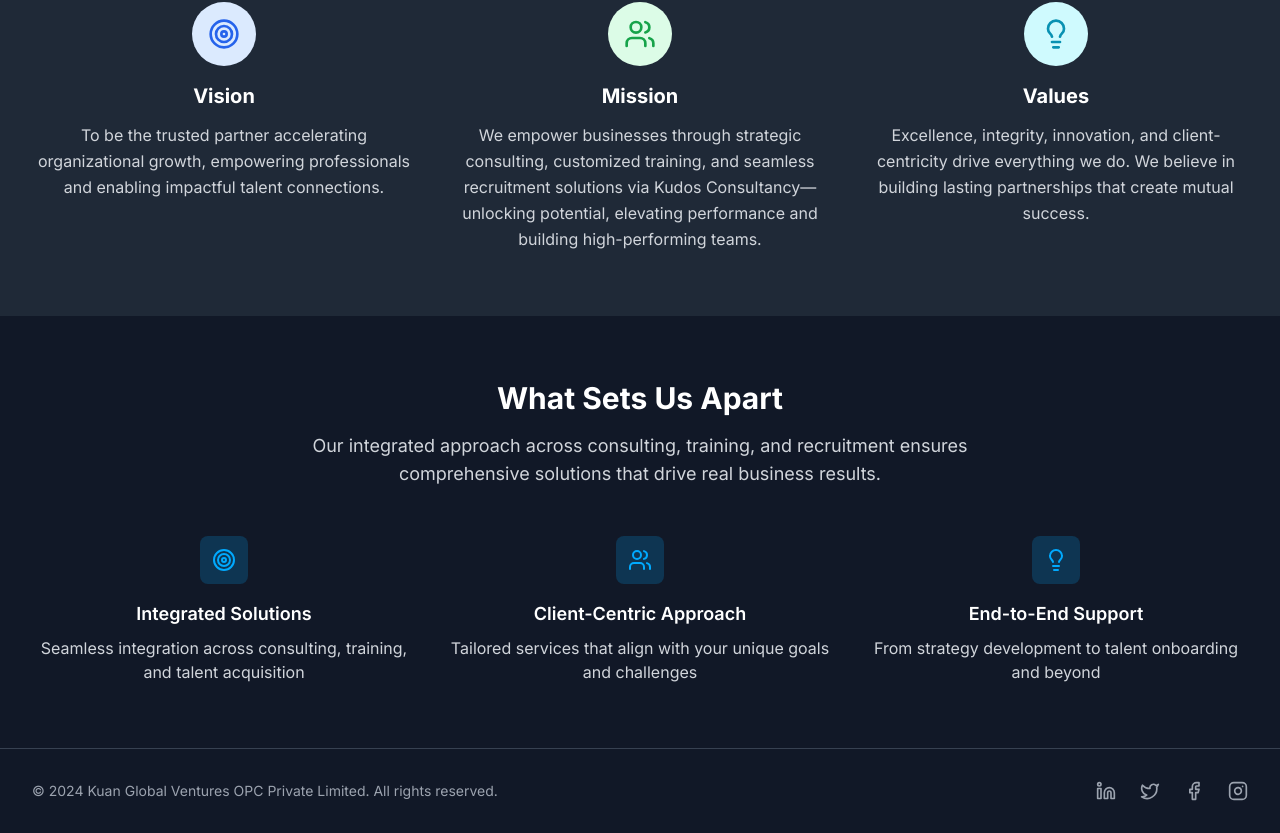
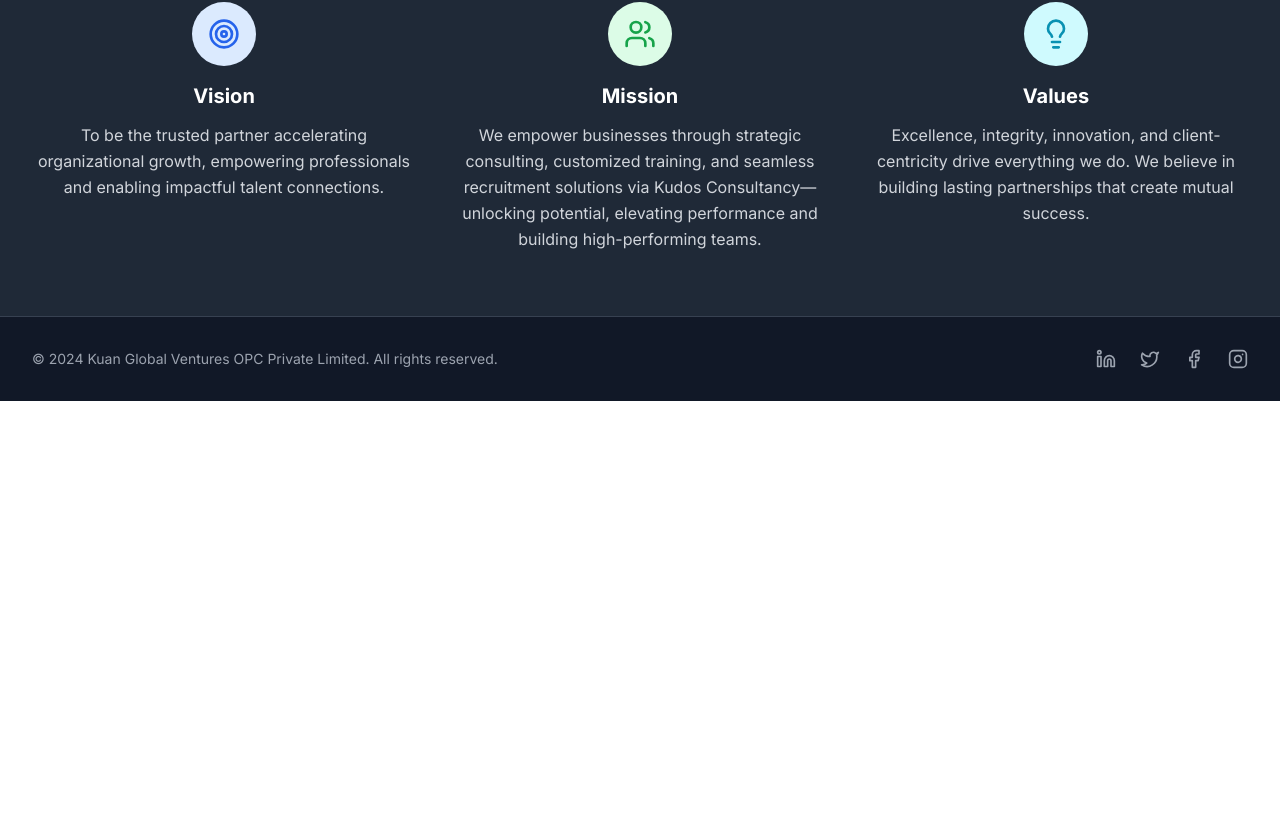
Before and after one commit to Aylianse/KuanGlobalVentures, a Next.js app: page /about in a window 1280 px wide. Shown: the part 5034-5867 px from the top of the page. After the commit the page ends 5435 px from the top, so only its background shows below. Built offline with nearby package versions, Linux system fonts and the light colour scheme.

Commit message:
Fix: Make vision graphic icons bigger and move 'What Sets Us Apart' section above footer

```diff
--- a/app/page.tsx
+++ b/app/page.tsx
@@ -718,6 +718,75 @@ export default function Home() {
         </div>
       </section>
 
+      {/* What Sets Us Apart Section */}
+      <section className="py-20 bg-gray-900">
+        <div className="max-w-7xl mx-auto px-4 sm:px-6 lg:px-8">
+          <motion.div
+            initial={{ opacity: 0, y: 30 }}
+            whileInView={{ opacity: 1, y: 0 }}
+            transition={{ duration: 0.6 }}
+            viewport={{ once: true }}
+            className="text-center mb-12"
+          >
+            <h3 className="text-3xl font-bold text-white mb-4">What Sets Us Apart</h3>
+            <p className="text-gray-300 text-lg max-w-3xl mx-auto">
+              Our integrated approach across consulting, training, and recruitment ensures
+              comprehensive solutions that drive real business results.
+            </p>
+          </motion.div>
+
+          <div className="grid md:grid-cols-3 gap-8">
+            <motion.div
+              initial={{ opacity: 0, y: 30 }}
+              whileInView={{ opacity: 1, y: 0 }}
+              transition={{ duration: 0.6, delay: 0.1 }}
+              viewport={{ once: true }}
+              className="text-center"
+            >
+              <div className="w-12 h-12 bg-primary/20 rounded-lg flex items-center justify-center mx-auto mb-4">
+                <Target className="w-6 h-6 text-primary" />
+              </div>
+              <h4 className="text-lg font-semibold text-white mb-2">Integrated Solutions</h4>
+              <p className="text-gray-300">
+                Seamless integration across consulting, training, and talent acquisition
+              </p>
+            </motion.div>
+
+            <motion.div
+              initial={{ opacity: 0, y: 30 }}
+              whileInView={{ opacity: 1, y: 0 }}
+              transition={{ duration: 0.6, delay: 0.2 }}
+              viewport={{ once: true }}
+              className="text-center"
+            >
+              <div className="w-12 h-12 bg-primary/20 rounded-lg flex items-center justify-center mx-auto mb-4">
+                <Users className="w-6 h-6 text-primary" />
+              </div>
+              <h4 className="text-lg font-semibold text-white mb-2">Client-Centric Approach</h4>
+              <p className="text-gray-300">
+                Tailored services that align with your unique goals and challenges
+              </p>
+            </motion.div>
+
+            <motion.div
+              initial={{ opacity: 0, y: 30 }}
+              whileInView={{ opacity: 1, y: 0 }}
+              transition={{ duration: 0.6, delay: 0.3 }}
+              viewport={{ once: true }}
+              className="text-center"
+            >
+              <div className="w-12 h-12 bg-primary/20 rounded-lg flex items-center justify-center mx-auto mb-4">
+                <Lightbulb className="w-6 h-6 text-primary" />
+              </div>
+              <h4 className="text-lg font-semibold text-white mb-2">End-to-End Support</h4>
+              <p className="text-gray-300">
+                From strategy development to talent onboarding and beyond
+              </p>
+            </motion.div>
+          </div>
+        </div>
+      </section>
+
       <Footer />
 
       {/* Popup Form */}
--- a/components/Footer.tsx
+++ b/components/Footer.tsx
@@ -196,74 +196,6 @@ export default function Footer() {
           </div>
         </div>
 
-        {/* What Sets Us Apart Section */}
-        <div className="py-16">
-          <div className="max-w-7xl mx-auto px-4 sm:px-6 lg:px-8">
-            <motion.div
-              initial={{ opacity: 0, y: 30 }}
-              whileInView={{ opacity: 1, y: 0 }}
-              transition={{ duration: 0.6 }}
-              viewport={{ once: true }}
-              className="text-center mb-12"
-            >
-              <h3 className="text-3xl font-bold text-white mb-4">What Sets Us Apart</h3>
-              <p className="text-gray-300 text-lg max-w-3xl mx-auto">
-                Our integrated approach across consulting, training, and recruitment ensures
-                comprehensive solutions that drive real business results.
-              </p>
-            </motion.div>
-
-            <div className="grid md:grid-cols-3 gap-8">
-              <motion.div
-                initial={{ opacity: 0, y: 30 }}
-                whileInView={{ opacity: 1, y: 0 }}
-                transition={{ duration: 0.6, delay: 0.1 }}
-                viewport={{ once: true }}
-                className="text-center"
-              >
-                <div className="w-12 h-12 bg-primary/20 rounded-lg flex items-center justify-center mx-auto mb-4">
-                  <Target className="w-6 h-6 text-primary" />
-                </div>
-                <h4 className="text-lg font-semibold text-white mb-2">Integrated Solutions</h4>
-                <p className="text-gray-300">
-                  Seamless integration across consulting, training, and talent acquisition
-                </p>
-              </motion.div>
-
-              <motion.div
-                initial={{ opacity: 0, y: 30 }}
-                whileInView={{ opacity: 1, y: 0 }}
-                transition={{ duration: 0.6, delay: 0.2 }}
-                viewport={{ once: true }}
-                className="text-center"
-              >
-                <div className="w-12 h-12 bg-primary/20 rounded-lg flex items-center justify-center mx-auto mb-4">
-                  <Users className="w-6 h-6 text-primary" />
-                </div>
-                <h4 className="text-lg font-semibold text-white mb-2">Client-Centric Approach</h4>
-                <p className="text-gray-300">
-                  Tailored services that align with your unique goals and challenges
-                </p>
-              </motion.div>
-
-              <motion.div
-                initial={{ opacity: 0, y: 30 }}
-                whileInView={{ opacity: 1, y: 0 }}
-                transition={{ duration: 0.6, delay: 0.3 }}
-                viewport={{ once: true }}
-                className="text-center"
-              >
-                <div className="w-12 h-12 bg-primary/20 rounded-lg flex items-center justify-center mx-auto mb-4">
-                  <Lightbulb className="w-6 h-6 text-primary" />
-                </div>
-                <h4 className="text-lg font-semibold text-white mb-2">End-to-End Support</h4>
-                <p className="text-gray-300">
-                  From strategy development to talent onboarding and beyond
-                </p>
-              </motion.div>
-            </div>
-          </div>
-        </div>
 
         {/* Bottom Bar */}
         <div className="border-t border-gray-700 py-8">
--- a/components/VisionGraphic.tsx
+++ b/components/VisionGraphic.tsx
@@ -35,36 +35,36 @@ export default function VisionGraphic() {
         <motion.div
           animate={{ rotate: 360 }}
           transition={{ duration: 20, repeat: Infinity, ease: "linear" }}
-          className="absolute -top-1 left-1/2 transform -translate-x-1/2 w-5 h-5 bg-blue-100 rounded-full flex items-center justify-center shadow-sm"
+          className="absolute -top-2 left-1/2 transform -translate-x-1/2 w-7 h-7 bg-blue-100 rounded-full flex items-center justify-center shadow-md"
         >
-          <Target className="w-2.5 h-2.5 text-blue-600" />
+          <Target className="w-4 h-4 text-blue-600" />
         </motion.div>
 
         {/* Lightbulb Icon */}
         <motion.div
           animate={{ rotate: 360 }}
           transition={{ duration: 25, repeat: Infinity, ease: "linear" }}
-          className="absolute top-1/2 -right-1 transform -translate-y-1/2 w-5 h-5 bg-green-100 rounded-full flex items-center justify-center shadow-sm"
+          className="absolute top-1/2 -right-2 transform -translate-y-1/2 w-7 h-7 bg-green-100 rounded-full flex items-center justify-center shadow-md"
         >
-          <Lightbulb className="w-2.5 h-2.5 text-green-600" />
+          <Lightbulb className="w-4 h-4 text-green-600" />
         </motion.div>
 
         {/* Users Icon */}
         <motion.div
           animate={{ rotate: 360 }}
           transition={{ duration: 30, repeat: Infinity, ease: "linear" }}
-          className="absolute -bottom-1 left-1/2 transform -translate-x-1/2 w-5 h-5 bg-cyan-100 rounded-full flex items-center justify-center shadow-sm"
+          className="absolute -bottom-2 left-1/2 transform -translate-x-1/2 w-7 h-7 bg-cyan-100 rounded-full flex items-center justify-center shadow-md"
         >
-          <Users className="w-2.5 h-2.5 text-cyan-600" />
+          <Users className="w-4 h-4 text-cyan-600" />
         </motion.div>
 
         {/* TrendingUp Icon */}
         <motion.div
           animate={{ rotate: 360 }}
           transition={{ duration: 35, repeat: Infinity, ease: "linear" }}
-          className="absolute top-1/2 -left-1 transform -translate-y-1/2 w-5 h-5 bg-orange-100 rounded-full flex items-center justify-center shadow-sm"
+          className="absolute top-1/2 -left-2 transform -translate-y-1/2 w-7 h-7 bg-orange-100 rounded-full flex items-center justify-center shadow-md"
         >
-          <TrendingUp className="w-2.5 h-2.5 text-orange-600" />
+          <TrendingUp className="w-4 h-4 text-orange-600" />
         </motion.div>
       </motion.div>
 
@@ -94,7 +94,7 @@ export default function VisionGraphic() {
       ))}
 
       {/* Vision Text */}
-      <motion.div
+      {/* <motion.div
         initial={{ opacity: 0, y: 20 }}
         animate={{ opacity: 1, y: 0 }}
         transition={{ duration: 0.8, delay: 1.5 }}
@@ -102,7 +102,7 @@ export default function VisionGraphic() {
       >
         <div className="text-sm font-semibold text-gray-600">Our Vision</div>
         <div className="text-xs text-gray-500 mt-1">Empowering Growth</div>
-      </motion.div>
+      </motion.div> */}
     </div>
   )
 }
```
